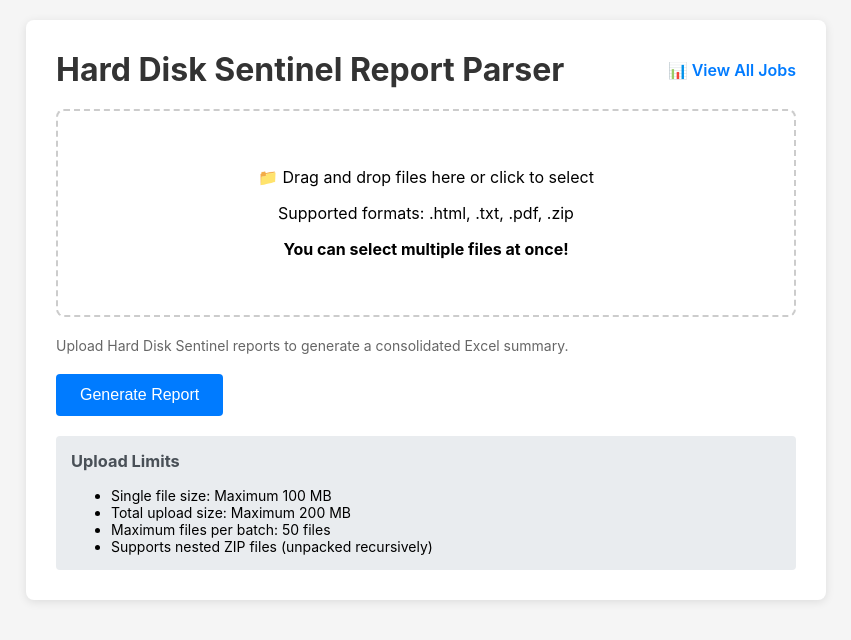
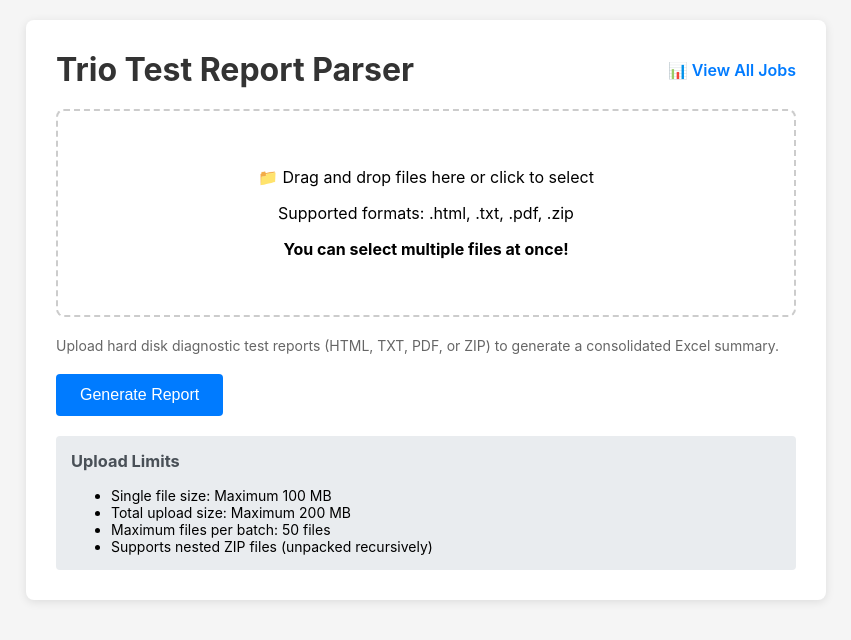
Before and after one commit to TRIOSCS/TESTREPORT, a Django app: page / in a window 1280 px wide. Shown: the top 640 px of the page, without its empty margins (214-1065 px from the left). Run offline with Django 5.2, Linux system fonts and the light colour scheme; parts of the project's set-up code (start-up, migrations or seed data) failed here and were passed over.

Commit message:
Update HTML templates to show 'Trio Test Report Parser' branding

```diff
--- a/reports/templates/reports/result.html
+++ b/reports/templates/reports/result.html
@@ -3,7 +3,7 @@
 <head>
     <meta charset="UTF-8">
     <meta name="viewport" content="width=device-width, initial-scale=1.0">
-    <title>Report Generated - Hard Disk Sentinel Parser</title>
+    <title>Report Generated - Trio Test Report Parser</title>
     <style>
         body {
             font-family: -apple-system, BlinkMacSystemFont, 'Segoe UI', Roboto, sans-serif;
--- a/reports/templates/reports/upload.html
+++ b/reports/templates/reports/upload.html
@@ -3,7 +3,7 @@
 <head>
     <meta charset="UTF-8">
     <meta name="viewport" content="width=device-width, initial-scale=1.0">
-    <title>Hard Disk Sentinel Report Parser</title>
+    <title>Trio Test Report Parser</title>
     <style>
         body {
             font-family: -apple-system, BlinkMacSystemFont, 'Segoe UI', Roboto, sans-serif;
@@ -82,7 +82,7 @@
 <body>
     <div class="container">
         <div style="display: flex; justify-content: space-between; align-items: center; margin-bottom: 20px;">
-            <h1 style="margin: 0;">Hard Disk Sentinel Report Parser</h1>
+            <h1 style="margin: 0;">Trio Test Report Parser</h1>
             <a href="{% url 'job_list' %}" style="color: #007bff; text-decoration: none; font-weight: 600;">
                 📊 View All Jobs
             </a>
@@ -116,7 +116,7 @@
             <div id="filePreview" class="help-text"></div>
 
             <div class="help-text">
-                Upload Hard Disk Sentinel reports to generate a consolidated Excel summary.
+                Upload hard disk diagnostic test reports (HTML, TXT, PDF, or ZIP) to generate a consolidated Excel summary.
             </div>
 
             <button type="submit" id="submitBtn">Generate Report</button>
```
